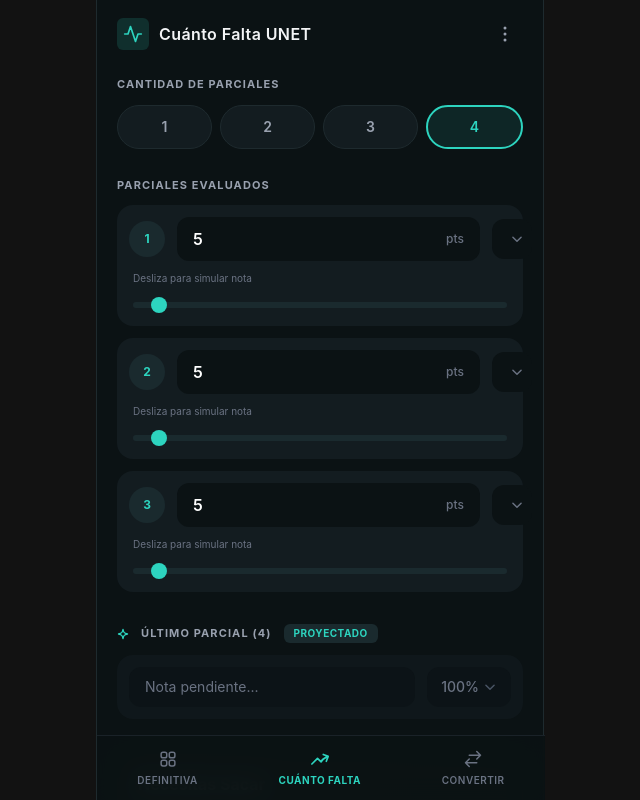
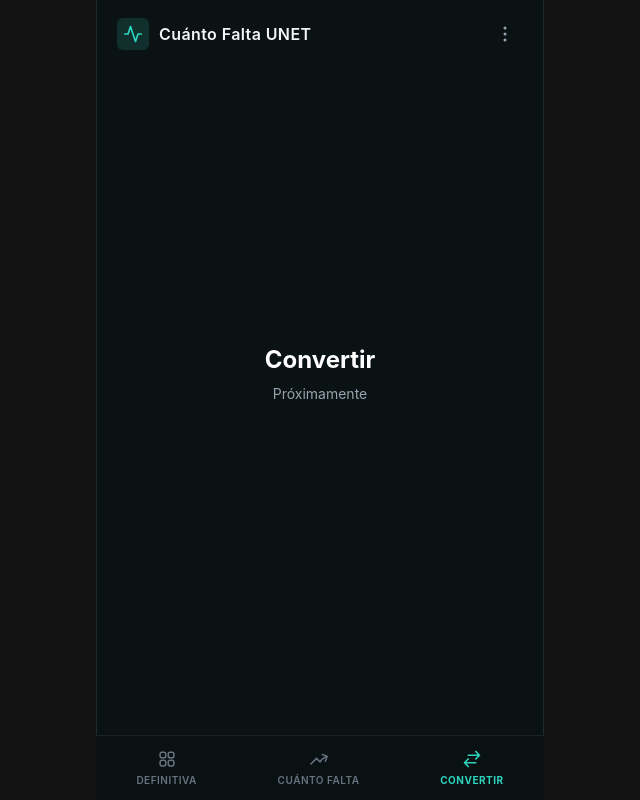
Before and after one commit to adri4nza/cuanto-falta-unet, a React (Vite) app: page / in a window 1280 px wide. Both pictures are taken after typing "5", "5", "5" into the empty fields and a click on the button "CONVERTIR". Shown: the top 800 px of the page, without its empty margins (320-960 px from the left). Built offline with nearby package versions, Linux system fonts and the light colour scheme.

Commit message:
Refactor App component to implement tab navigation and add new screens for "Definitiva", "Cuánto Falta", and "Convertir"; update BottomNav for tab selection and enhance CompletedPartials layout.

```diff
--- a/src/App.tsx
+++ b/src/App.tsx
@@ -1,141 +1,25 @@
-import { useEffect, useState } from 'react'
+import { useState } from 'react'
 import './App.css'
 import BottomNav from './components/BottomNav'
-import CompletedPartials, {
-  type CompletedPartialItem,
-} from './components/CompletedPartials'
+import ConvertirScreen from './components/ConvertirScreen'
+import CuantoFaltaScreen from './components/CuantoFaltaScreen'
+import DefinitivaScreen from './components/DefinitivaScreen'
 import Header from './components/Header'
-import PredictedPartial from './components/PredictedPartial'
-import ResultsCard from './components/ResultsCard'
-import SegmentedControl from './components/SegmentedControl'
-import { convertirEscalaUnet } from './utils/unetMath'
 
-const partials = [1, 2, 3, 4]
-
-const buildInitialGrades = (count: number): CompletedPartialItem[] =>
-  Array.from({ length: Math.max(0, count - 1) }, (_, index) => ({
-    id: index + 1,
-    grade: '',
-    weight: '',
-  }))
-
-const toNumber = (value: string | number): number => {
-  if (typeof value === 'number') {
-    return Number.isFinite(value) ? value : 0
-  }
-
-  const parsedValue = Number(value)
-  return Number.isFinite(parsedValue) ? parsedValue : 0
-}
+type Tab = 'definitiva' | 'cuanto-falta' | 'convertir'
 
 function App() {
-  const [selectedPartials, setSelectedPartials] = useState<number>(4)
-  const [gradesData, setGradesData] = useState<CompletedPartialItem[]>(() =>
-    buildInitialGrades(4),
-  )
-
-  useEffect(() => {
-    setGradesData((previousData) =>
-      buildInitialGrades(selectedPartials).map((item) => {
-        const previousItem = previousData.find((entry) => entry.id === item.id)
-        return previousItem ?? item
-      }),
-    )
-  }, [selectedPartials])
-
-  const updateGrade = (id: number, value: string) => {
-    setGradesData((previousData) =>
-      previousData.map((item) =>
-        item.id === id ? { ...item, grade: value } : item,
-      ),
-    )
-  }
-
-  const updateWeight = (id: number, value: string) => {
-    setGradesData((previousData) =>
-      previousData.map((item) =>
-        item.id === id ? { ...item, weight: value } : item,
-      ),
-    )
-  }
-
-  const usedWeight = gradesData.reduce(
-    (total, item) => total + toNumber(item.weight),
-    0,
-  )
-  const hasWeightOverflow = usedWeight > 100
-  const remainingWeight = hasWeightOverflow ? 0 : Math.max(0, 100 - usedWeight)
-
-  const isReadyToCalculate = !hasWeightOverflow
-
-  const maxAllowedWeights = gradesData.map((item) => {
-    const othersWeight = gradesData.reduce(
-      (total, other) => (other.id === item.id ? total : total + toNumber(other.weight)),
-      0,
-    )
-
-    return Math.max(0, 99 - othersWeight)
-  })
-
-  const currentAccumulated = gradesData.reduce((total, item) => {
-    const grade = toNumber(item.grade)
-    const weight = toNumber(item.weight)
-
-    return total + convertirEscalaUnet(grade) * (weight / 100)
-  }, 0)
-
-  const calculateRequiredGrade = (targetScore: number): number | 'Imposible' => {
-    for (let i = 0; i <= 100; i += 1) {
-      const projectedScore =
-        currentAccumulated + convertirEscalaUnet(i) * (remainingWeight / 100)
-
-      if (projectedScore >= targetScore) {
-        return i
-      }
-    }
-
-    return 'Imposible'
-  }
-
-  const requiredFor5 = calculateRequiredGrade(4.5)
-  const requiredFor7 = calculateRequiredGrade(6.5)
-  const requiredFor8 = calculateRequiredGrade(7.5)
-  const requiredFor9 = calculateRequiredGrade(8.5)
+  const [currentTab, setCurrentTab] = useState<Tab>('cuanto-falta')
 
   return (
-    <div className="mx-auto flex min-h-dvh max-w-md flex-col bg-[#0b1214] font-sans text-white sm:border-x sm:border-[#1e2a2e]">
+    <div className="mx-auto flex min-h-dvh w-full max-w-md flex-col overflow-x-hidden bg-[#0b1214] font-sans text-white sm:border-x sm:border-[#1e2a2e]">
       <Header />
 
-      <main className="flex-1 overflow-y-auto px-5 pb-28">
-        <SegmentedControl
-          values={partials}
-          selectedValue={selectedPartials}
-          onSelect={setSelectedPartials}
-        />
-        <CompletedPartials
-          items={gradesData}
-          maxAllowedWeights={maxAllowedWeights}
-          onGradeChange={updateGrade}
-          onWeightChange={updateWeight}
-        />
-        {hasWeightOverflow && (
-          <p className="mt-3 text-center text-xs font-medium text-red-400">
-            Error: La suma de los porcentajes supera el 100%
-          </p>
-        )}
-        <PredictedPartial
-          partialNumber={selectedPartials}
-          remainingWeight={remainingWeight}
-        />
-        <ResultsCard
-          isReadyToCalculate={isReadyToCalculate}
-          requiredFor5={requiredFor5}
-          requiredFor7={requiredFor7}
-          requiredFor8={requiredFor8}
-          requiredFor9={requiredFor9}
-        />
-      </main>
-      <BottomNav />
+      {currentTab === 'definitiva' && <DefinitivaScreen />}
+      {currentTab === 'cuanto-falta' && <CuantoFaltaScreen />}
+      {currentTab === 'convertir' && <ConvertirScreen />}
+
+      <BottomNav currentTab={currentTab} onChangeTab={setCurrentTab} />
     </div>
   )
 }
--- a/src/components/BottomNav.tsx
+++ b/src/components/BottomNav.tsx
@@ -1,13 +1,26 @@
-function BottomNav() {
+type Tab = 'definitiva' | 'cuanto-falta' | 'convertir'
+
+interface BottomNavProps {
+  currentTab: Tab
+  onChangeTab: (tab: Tab) => void
+}
+
+function BottomNav({ currentTab, onChangeTab }: BottomNavProps) {
+  const activeIcon = 'h-5 w-5 text-[#2dd4bf]'
+  const inactiveIcon = 'h-5 w-5 text-gray-500'
+  const activeLabel = 'text-[10px] font-bold tracking-wider text-[#2dd4bf] uppercase'
+  const inactiveLabel = 'text-[10px] font-semibold tracking-wider text-gray-500 uppercase'
+
   return (
-    <nav className="fixed bottom-0 z-50 w-full max-w-md mx-auto border-t border-[#1a2228] bg-[#0b1214]/95 backdrop-blur-md">      <div className="mx-auto flex h-16 max-w-lg items-center justify-around">
-      <button type="button" className="flex flex-col items-center gap-1">
+    <nav className="fixed inset-x-0 bottom-0 z-50 mx-auto w-full max-w-md border-t border-[#1a2228] bg-[#0b1214]/95 backdrop-blur-md">
+      <div className="mx-auto flex h-16 max-w-lg items-center justify-around">
+        <button type="button" onClick={() => onChangeTab('definitiva')} className="flex flex-col items-center gap-1">
           <svg
-          className="h-5 w-5 text-gray-500"
+            className={currentTab === 'definitiva' ? activeIcon : inactiveIcon}
             fill="none"
             viewBox="0 0 24 24"
             stroke="currentColor"
-          strokeWidth={1.8}
+            strokeWidth={currentTab === 'definitiva' ? 2 : 1.8}
           >
             <path
               strokeLinecap="round"
@@ -15,18 +28,18 @@
               d="M3.75 6A2.25 2.25 0 016 3.75h2.25A2.25 2.25 0 0110.5 6v2.25a2.25 2.25 0 01-2.25 2.25H6a2.25 2.25 0 01-2.25-2.25V6zM3.75 15.75A2.25 2.25 0 016 13.5h2.25a2.25 2.25 0 012.25 2.25V18a2.25 2.25 0 01-2.25 2.25H6A2.25 2.25 0 013.75 18v-2.25zM13.5 6a2.25 2.25 0 012.25-2.25H18A2.25 2.25 0 0120.25 6v2.25A2.25 2.25 0 0118 10.5h-2.25a2.25 2.25 0 01-2.25-2.25V6zM13.5 15.75a2.25 2.25 0 012.25-2.25H18a2.25 2.25 0 012.25 2.25V18A2.25 2.25 0 0118 20.25h-2.25A2.25 2.25 0 0113.5 18v-2.25z"
             />
           </svg>
-        <span className="text-[10px] font-semibold tracking-wider text-gray-500 uppercase">
+          <span className={currentTab === 'definitiva' ? activeLabel : inactiveLabel}>
             Definitiva
           </span>
         </button>
 
-      <button type="button" className="flex flex-col items-center gap-1">
+        <button type="button" onClick={() => onChangeTab('cuanto-falta')} className="flex flex-col items-center gap-1">
           <svg
-          className="h-5 w-5 text-[#2dd4bf]"
+            className={currentTab === 'cuanto-falta' ? activeIcon : inactiveIcon}
             fill="none"
             viewBox="0 0 24 24"
             stroke="currentColor"
-          strokeWidth={2}
+            strokeWidth={currentTab === 'cuanto-falta' ? 2 : 1.8}
           >
             <path
               strokeLinecap="round"
@@ -34,18 +47,18 @@
               d="M2.25 18L9 11.25l4.306 4.307a11.95 11.95 0 015.814-5.519l2.74-1.22m0 0l-5.94-2.28m5.94 2.28l-2.28 5.941"
             />
           </svg>
-        <span className="text-[10px] font-bold tracking-wider text-[#2dd4bf] uppercase">
+          <span className={currentTab === 'cuanto-falta' ? activeLabel : inactiveLabel}>
             Cuánto Falta
           </span>
         </button>
 
-      <button type="button" className="flex flex-col items-center gap-1">
+        <button type="button" onClick={() => onChangeTab('convertir')} className="flex flex-col items-center gap-1">
           <svg
-          className="h-5 w-5 text-gray-500"
+            className={currentTab === 'convertir' ? activeIcon : inactiveIcon}
             fill="none"
             viewBox="0 0 24 24"
             stroke="currentColor"
-          strokeWidth={1.8}
+            strokeWidth={currentTab === 'convertir' ? 2 : 1.8}
           >
             <path
               strokeLinecap="round"
@@ -53,7 +66,7 @@
               d="M7.5 21L3 16.5m0 0L7.5 12M3 16.5h13.5m0-13.5L21 7.5m0 0L16.5 12M21 7.5H7.5"
             />
           </svg>
-        <span className="text-[10px] font-semibold tracking-wider text-gray-500 uppercase">
+          <span className={currentTab === 'convertir' ? activeLabel : inactiveLabel}>
             Convertir
           </span>
         </button>
--- a/src/components/CompletedPartials.tsx
+++ b/src/components/CompletedPartials.tsx
@@ -106,7 +106,7 @@
                 </div>
 
                 {isCustomWeight ? (
-                  <div className="relative flex w-24 items-center rounded-xl bg-[#0b1214] px-2.5 py-2.5">
+                  <div className="relative flex w-16 shrink-0 items-center rounded-xl bg-[#0b1214] px-1 py-2.5 sm:w-20 sm:px-2">
                     <input
                       type="number"
                       inputMode="decimal"
@@ -122,7 +122,7 @@
                     </span>
                   </div>
                 ) : (
-                  <div className="relative flex w-24 items-center rounded-xl bg-[#0b1214] px-2.5 py-2.5">
+                  <div className="relative flex w-16 shrink-0 items-center rounded-xl bg-[#0b1214] px-1 py-2.5 sm:w-20 sm:px-2">
                     <select
                       value={item.weight}
                       onChange={(event) => {
--- /dev/null
+++ b/src/components/ConvertirScreen.tsx
@@ -0,0 +1,12 @@
+function ConvertirScreen() {
+  return (
+    <main className="flex flex-1 items-center justify-center px-5 pb-28">
+      <div className="text-center">
+        <h1 className="text-2xl font-bold text-white">Convertir</h1>
+        <p className="mt-2 text-sm text-gray-400">Próximamente</p>
+      </div>
+    </main>
+  )
+}
+
+export default ConvertirScreen
--- /dev/null
+++ b/src/components/CuantoFaltaScreen.tsx
@@ -0,0 +1,135 @@
+import { useEffect, useState } from 'react'
+import CompletedPartials, {
+  type CompletedPartialItem,
+} from './CompletedPartials'
+import PredictedPartial from './PredictedPartial'
+import ResultsCard from './ResultsCard'
+import SegmentedControl from './SegmentedControl'
+import { convertirEscalaUnet } from '../utils/unetMath'
+
+const partials = [1, 2, 3, 4]
+
+const buildInitialGrades = (count: number): CompletedPartialItem[] =>
+  Array.from({ length: Math.max(0, count - 1) }, (_, index) => ({
+    id: index + 1,
+    grade: '',
+    weight: '',
+  }))
+
+const toNumber = (value: string | number): number => {
+  if (typeof value === 'number') {
+    return Number.isFinite(value) ? value : 0
+  }
+
+  const parsedValue = Number(value)
+  return Number.isFinite(parsedValue) ? parsedValue : 0
+}
+
+function CuantoFaltaScreen() {
+  const [selectedPartials, setSelectedPartials] = useState<number>(4)
+  const [gradesData, setGradesData] = useState<CompletedPartialItem[]>(() =>
+    buildInitialGrades(4),
+  )
+
+  useEffect(() => {
+    setGradesData((previousData) =>
+      buildInitialGrades(selectedPartials).map((item) => {
+        const previousItem = previousData.find((entry) => entry.id === item.id)
+        return previousItem ?? item
+      }),
+    )
+  }, [selectedPartials])
+
+  const updateGrade = (id: number, value: string) => {
+    setGradesData((previousData) =>
+      previousData.map((item) =>
+        item.id === id ? { ...item, grade: value } : item,
+      ),
+    )
+  }
+
+  const updateWeight = (id: number, value: string) => {
+    setGradesData((previousData) =>
+      previousData.map((item) =>
+        item.id === id ? { ...item, weight: value } : item,
+      ),
+    )
+  }
+
+  const usedWeight = gradesData.reduce(
+    (total, item) => total + toNumber(item.weight),
+    0,
+  )
+  const hasWeightOverflow = usedWeight > 100
+  const remainingWeight = hasWeightOverflow ? 0 : Math.max(0, 100 - usedWeight)
+
+  const isReadyToCalculate = !hasWeightOverflow
+
+  const maxAllowedWeights = gradesData.map((item) => {
+    const othersWeight = gradesData.reduce(
+      (total, other) => (other.id === item.id ? total : total + toNumber(other.weight)),
+      0,
+    )
+
+    return Math.max(0, 99 - othersWeight)
+  })
+
+  const currentAccumulated = gradesData.reduce((total, item) => {
+    const grade = toNumber(item.grade)
+    const weight = toNumber(item.weight)
+
+    return total + convertirEscalaUnet(grade) * (weight / 100)
+  }, 0)
+
+  const calculateRequiredGrade = (targetScore: number): number | 'Imposible' => {
+    for (let i = 0; i <= 100; i += 1) {
+      const projectedScore =
+        currentAccumulated + convertirEscalaUnet(i) * (remainingWeight / 100)
+
+      if (projectedScore >= targetScore) {
+        return i
+      }
+    }
+
+    return 'Imposible'
+  }
+
+  const requiredFor5 = calculateRequiredGrade(4.5)
+  const requiredFor7 = calculateRequiredGrade(6.5)
+  const requiredFor8 = calculateRequiredGrade(7.5)
+  const requiredFor9 = calculateRequiredGrade(8.5)
+
+  return (
+    <main className="flex-1 overflow-y-auto px-5 pb-28">
+      <SegmentedControl
+        values={partials}
+        selectedValue={selectedPartials}
+        onSelect={setSelectedPartials}
+      />
+      <CompletedPartials
+        items={gradesData}
+        maxAllowedWeights={maxAllowedWeights}
+        onGradeChange={updateGrade}
+        onWeightChange={updateWeight}
+      />
+      {hasWeightOverflow && (
+        <p className="mt-3 text-center text-xs font-medium text-red-400">
+          Error: La suma de los porcentajes supera el 100%
+        </p>
+      )}
+      <PredictedPartial
+        partialNumber={selectedPartials}
+        remainingWeight={remainingWeight}
+      />
+      <ResultsCard
+        isReadyToCalculate={isReadyToCalculate}
+        requiredFor5={requiredFor5}
+        requiredFor7={requiredFor7}
+        requiredFor8={requiredFor8}
+        requiredFor9={requiredFor9}
+      />
+    </main>
+  )
+}
+
+export default CuantoFaltaScreen
--- /dev/null
+++ b/src/components/DefinitivaScreen.tsx
@@ -0,0 +1,12 @@
+function DefinitivaScreen() {
+  return (
+    <main className="flex flex-1 items-center justify-center px-5 pb-28">
+      <div className="text-center">
+        <h1 className="text-2xl font-bold text-white">Definitiva</h1>
+        <p className="mt-2 text-sm text-gray-400">Próximamente</p>
+      </div>
+    </main>
+  )
+}
+
+export default DefinitivaScreen
--- a/src/index.css
+++ b/src/index.css
@@ -1,6 +1,10 @@
 @import "tailwindcss";
 
+html,
 body {
+  overflow-x: hidden;
+  width: 100%;
+  overscroll-behavior-x: none;
   background-color: #121212;
   color: #ffffff;
 }
```
Lines whose indentation alone changed are shown as unchanged.
